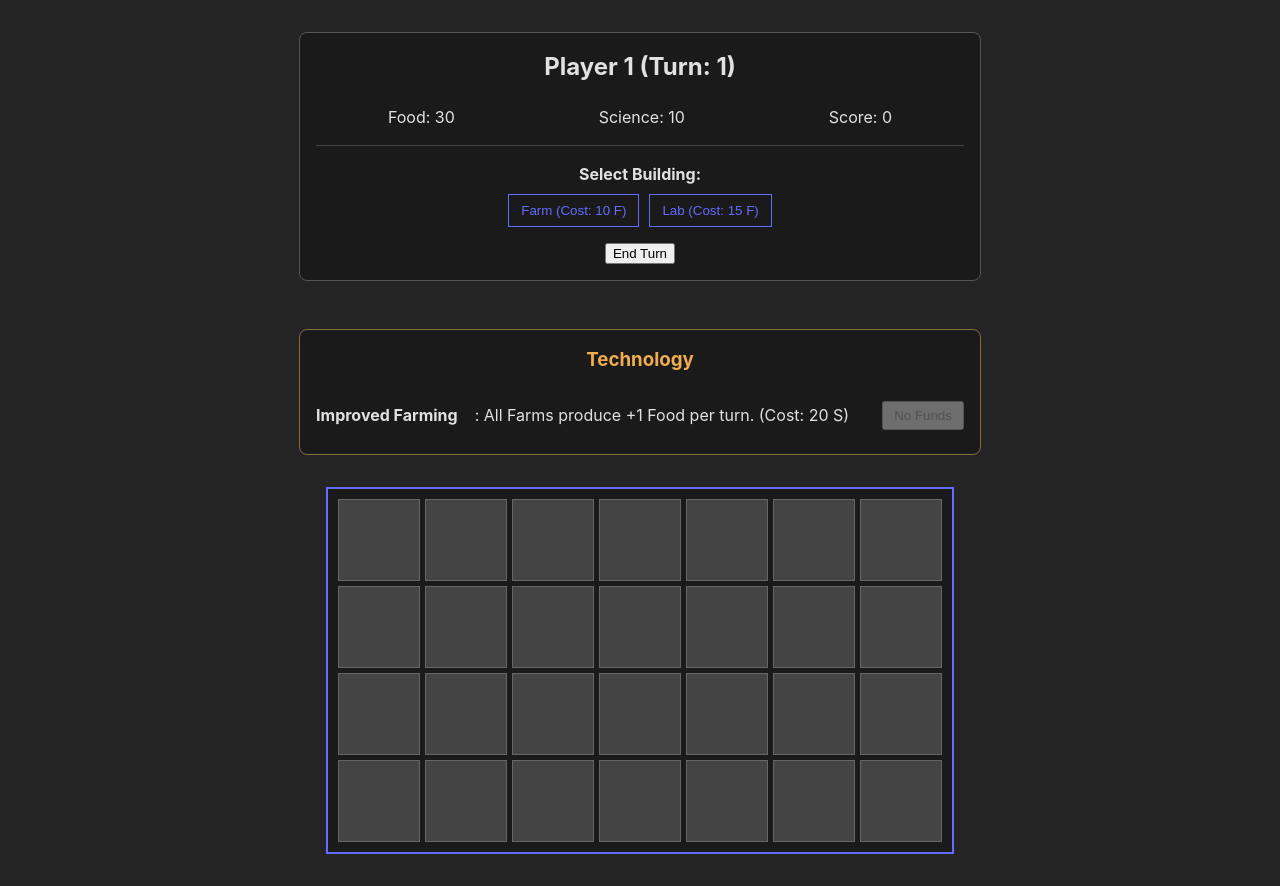
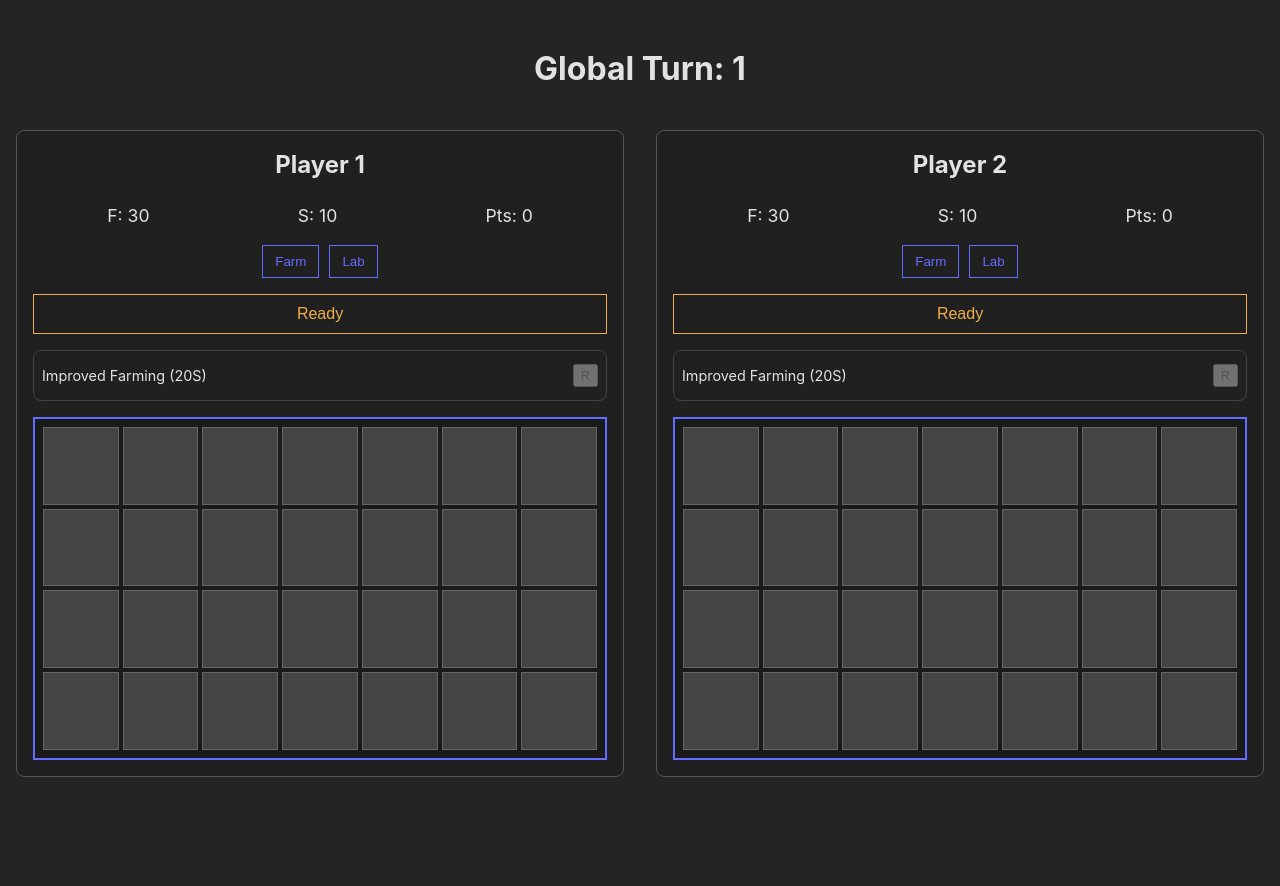
Before and after one commit to evian-christ/pact-prototype, a React (Vite) app: page / in a window 1280 px wide. After the commit the page ends 800 px from the top, so only its background shows below. Built offline with nearby package versions, Linux system fonts and the light colour scheme.

Commit message:
Feat: Implement 2-player simultaneous turn system

```diff
--- a/src/App.css
+++ b/src/App.css
@@ -1,23 +1,40 @@
 #root {
-  max-width: 1280px;
-  margin: 0 auto;
-  padding: 2rem;
-  text-align: center;
+  width: 100%;
 }
 
 .game-container {
   display: flex;
   flex-direction: column;
-  align-items: center;
+  width: 100%;
+  padding: 1rem;
+  box-sizing: border-box;
+}
+
+.turn-header {
+  text-align: center;
+  margin-bottom: 1rem;
+}
+
+.players-area {
+  display: flex;
+  justify-content: space-around;
   gap: 2rem;
+  width: 100%;
+}
+
+.player-interface {
+  display: flex;
+  flex-direction: column;
+  gap: 1rem;
+  padding: 1rem;
+  border: 1px solid #555;
+  border-radius: 8px;
+  background-color: #202020;
+  width: 48%;
 }
 
 .player-hud {
-  width: 100%;
-  padding: 1rem;
-  border: 1px solid #555;
-  border-radius: 8px;
-  background-color: #1a1a1a;
+  text-align: center;
 }
 
 .player-hud h2 {
@@ -27,62 +44,62 @@
 .stats {
   display: flex;
   justify-content: space-around;
+  margin-bottom: 1rem;
+  font-size: 1.1rem;
 }
 
 .board {
   display: grid;
   grid-template-columns: repeat(7, 1fr);
-  gap: 5px;
+  gap: 4px;
   border: 2px solid #646cff;
-  padding: 10px;
+  padding: 8px;
   background-color: #1a1a1a;
 }
 
 .tile {
-  width: 80px;
-  height: 80px;
+  width: 100%;
+  padding-bottom: 100%; /* Creates square aspect ratio */
+  position: relative;
   background-color: #444;
   border: 1px solid #666;
-  display: flex;
-  justify-content: center;
-  align-items: center;
-  font-size: 0.8rem;
   cursor: pointer;
   transition: background-color 0.2s;
+  box-sizing: border-box;
 }
 
 .tile:hover {
   background-color: #555;
 }
 
-/* Style for tiles that have a building on them */
+.tile > * {
+  position: absolute;
+  top: 50%;
+  left: 50%;
+  transform: translate(-50%, -50%);
+  font-size: 0.8rem;
+  color: white;
+  pointer-events: none; /* Allows clicking through the text */
+}
+
 .tile.farm {
-  background-color: #2a5a3e; /* A nice green for farms */
+  background-color: #2a5a3e;
   border-color: #6a994e;
-  font-weight: bold;
-  color: #f2e8cf;
 }
 
 .tile.lab {
-  background-color: #1d3b53; /* A cool blue for labs */
+  background-color: #1d3b53;
   border-color: #4a90e2;
-  font-weight: bold;
-  color: #e0e0e0;
 }
 
 .build-controls {
-  margin-top: 1rem;
-  padding-top: 1rem;
-  border-top: 1px solid #444;
-}
-
-.build-controls h4 {
-  margin-top: 0;
-  margin-bottom: 0.5rem;
+  display: flex;
+  justify-content: center;
+  gap: 10px;
+  margin-bottom: 1rem;
 }
 
 .build-button {
-  margin: 0 5px;
   padding: 8px 12px;
   border: 1px solid #646cff;
   background-color: transparent;
@@ -99,21 +116,29 @@
 .build-button.selected {
   background-color: #646cff;
   color: white;
-  box-shadow: 0 0 10px #646cff;
+}
+
+.ready-button {
+  width: 100%;
+  padding: 10px;
+  border: 1px solid #f0ad4e;
+  background-color: transparent;
+  color: #f0ad4e;
+  cursor: pointer;
+  font-size: 1rem;
+  transition: all 0.2s;
+}
+
+.ready-button.ready {
+  background-color: #f0ad4e;
+  color: #1a1a1a;
+  font-weight: bold;
 }
 
 .tech-panel {
-  width: 100%;
-  margin-top: 1rem;
-  padding: 1rem;
-  border: 1px solid #8a6d3b;
+  padding: 0.5rem;
+  border: 1px solid #444;
   border-radius: 8px;
-  background-color: #1a1a1a;
-}
-
-.tech-panel h3 {
-  margin-top: 0;
-  color: #f0ad4e;
 }
 
 .tech-panel ul {
@@ -126,7 +151,8 @@
   display: flex;
   justify-content: space-between;
   align-items: center;
-  padding: 0.5rem 0;
+  padding: 0.3rem 0;
+  font-size: 0.9rem;
 }
 
 .tech-panel li.researched {
@@ -135,6 +161,7 @@
 }
 
 .tech-panel button {
-  margin-left: 1rem;
-  padding: 5px 10px;
+  margin-left: 0.5rem;
+  padding: 2px 6px;
+  font-size: 0.8rem;
 }
--- a/src/App.jsx
+++ b/src/App.jsx
@@ -1,17 +1,16 @@
-
 import { useState, useMemo } from 'react';
 import './App.css';
 
 // --- Data Structures ---
-const INITIAL_TECH_TREE = {
+const createInitialTechTree = () => ({
   improved_farming: {
     name: "Improved Farming",
-    description: "All Farms produce +1 Food per turn.",
+    description: "Farms +1 Food",
     cost: { Science: 20 },
     researched: false,
     effect: { type: 'BOOST_BUILDING', building: 'Farm', resource: 'Food', amount: 1 },
   },
-};
+});
 
 const BUILDINGS = {
   Farm: { cost: { Food: 10 }, baseProduces: { Food: 3 } },
@@ -20,6 +19,15 @@ const BUILDINGS = {
 
 const BASE_INCOME = { Food: 2, Science: 1 };
 
+const createInitialPlayerState = () => ({
+  food: 30,
+  science: 10,
+  score: 0,
+  board: createInitialBoard(),
+  techTree: createInitialTechTree(),
+  isReady: false, // Player's ready status for the next turn
+});
+
 // --- Helper Functions ---
 const createInitialBoard = () =>
   Array(BOARD_HEIGHT).fill(null).map(() => Array(BOARD_WIDTH).fill(null));
@@ -27,17 +35,13 @@ const createInitialBoard = () =>
 // --- Constants ---
 const BOARD_WIDTH = 7;
 const BOARD_HEIGHT = 4;
+const NUM_PLAYERS = 2;
 
 // --- Components ---
 
 function Tile({ tileData, onTileClick }) {
-  let content = "";
-  let tileTypeClass = "";
-  if (tileData) {
-    content = tileData.type;
-    tileTypeClass = tileData.type.toLowerCase();
-  }
-  return <div className={`tile ${tileTypeClass}`} onClick={onTileClick}>{content}</div>;
+  const tileTypeClass = tileData ? tileData.type.toLowerCase() : '';
+  return <div className={`tile ${tileTypeClass}`} onClick={onTileClick}>{tileData?.type || ''}</div>;
 }
 
 function Board({ board, onTileClick }) {
@@ -56,53 +60,47 @@ function Board({ board, onTileClick }) {
   );
 }
 
-function PlayerHUD({ stats, onNextTurn, onSelectBuilding, selectedBuilding }) {
+function PlayerInterface({ player, playerName, onReady, onSelectBuilding, selectedBuilding, onTileClick, onResearch }) {
   return (
+    <div className="player-interface">
       <div className="player-hud">
-      <h2>Player 1 (Turn: {stats.turn})</h2>
+        <h2>{playerName}</h2>
         <div className="stats">
-        <span>Food: {stats.food}</span>
-        <span>Science: {stats.science}</span>
-        <span>Score: {stats.score}</span>
+          <span>F: {player.food}</span>
+          <span>S: {player.science}</span>
+          <span>Pts: {player.score}</span>
         </div>
         <div className="build-controls">
-        <h4>Select Building:</h4>
           {Object.keys(BUILDINGS).map(type => (
             <button
               key={type}
               className={`build-button ${selectedBuilding === type ? 'selected' : ''}`}
               onClick={() => onSelectBuilding(type)}
             >
-            {type} (Cost: {BUILDINGS[type].cost.Food} F)
+              {type}
             </button>
           ))}
         </div>
-      <button onClick={onNextTurn} style={{ marginTop: '1rem' }}>
-        End Turn
+        <button onClick={onReady} className={`ready-button ${player.isReady ? 'ready' : ''}`}>
+          {player.isReady ? 'Waiting...' : 'Ready'}
         </button>
       </div>
-  );
-}
-
-function TechPanel({ techTree, science, onResearch }) {
-  return (
       <div className="tech-panel">
-      <h3>Technology</h3>
         <ul>
-        {Object.entries(techTree).map(([techId, tech]) => {
-          const canAfford = science >= tech.cost.Science;
+          {Object.entries(player.techTree).map(([techId, tech]) => {
+            const canAfford = player.science >= tech.cost.Science;
             return (
               <li key={techId} className={tech.researched ? 'researched' : ''}>
-              <strong>{tech.name}</strong>: {tech.description} (Cost: {tech.cost.Science} S)
+                <span>{tech.name} ({tech.cost.Science}S)</span>
                 {!tech.researched && (
-                <button onClick={() => onResearch(techId)} disabled={!canAfford}>
-                  {canAfford ? 'Research' : 'No Funds'}
-                </button>
+                  <button onClick={() => onResearch(techId)} disabled={!canAfford}>R</button>
                 )}
               </li>
             );
           })}
         </ul>
+      </div>
+      <Board board={player.board} onTileClick={onTileClick} />
     </div>
   );
 }
@@ -111,83 +109,111 @@ function TechPanel({ techTree, science, onResearch }) {
 
 function App() {
   const [turn, setTurn] = useState(1);
-  const [food, setFood] = useState(30);
-  const [science, setScience] = useState(10);
-  const [score, setScore] = useState(0);
-  const [board, setBoard] = useState(createInitialBoard());
-  const [selectedBuilding, setSelectedBuilding] = useState(null);
-  const [techTree, setTechTree] = useState(INITIAL_TECH_TREE);
+  const [players, setPlayers] = useState(() => Array(NUM_PLAYERS).fill(null).map(() => createInitialPlayerState()));
+  const [selectedBuildings, setSelectedBuildings] = useState(Array(NUM_PLAYERS).fill(null));
 
-  const buildingBonuses = useMemo(() => {
-    const bonuses = {};
-    for (const tech of Object.values(techTree)) {
-      if (tech.researched && tech.effect.type === 'BOOST_BUILDING') {
-        const { building, resource, amount } = tech.effect;
-        if (!bonuses[building]) bonuses[building] = {};
-        if (!bonuses[building][resource]) bonuses[building][resource] = 0;
-        bonuses[building][resource] += amount;
-      }
-    }
-    return bonuses;
-  }, [techTree]);
+  const handleSelectBuilding = (playerIndex, buildingType) => {
+    setSelectedBuildings(prev => {
+      const newSelection = [...prev];
+      newSelection[playerIndex] = newSelection[playerIndex] === buildingType ? null : buildingType;
+      return newSelection;
+    });
+  };
 
-  const handleSelectBuilding = (type) => setSelectedBuilding(prev => prev === type ? null : type);
+  const handleTileClick = (playerIndex, rowIndex, colIndex) => {
+    const selectedBuilding = selectedBuildings[playerIndex];
+    if (!selectedBuilding) return;
 
-  const handleTileClick = (rowIndex, colIndex) => {
-    if (!selectedBuilding || board[rowIndex][colIndex]) return;
+    const player = players[playerIndex];
+    if (player.board[rowIndex][colIndex]) return;
 
     const buildingInfo = BUILDINGS[selectedBuilding];
-    if (food < buildingInfo.cost.Food) {
-      alert(`Not enough food!`);
+    if (player.food < buildingInfo.cost.Food) {
+      alert('Not enough food!');
       return;
     }
 
-    setFood(f => f - buildingInfo.cost.Food);
-    const newBoard = board.map(r => [...r]);
+    const newPlayers = [...players];
+    const newPlayer = { ...newPlayers[playerIndex] };
+    newPlayer.food -= buildingInfo.cost.Food;
+    const newBoard = newPlayer.board.map(r => [...r]);
     newBoard[rowIndex][colIndex] = { type: selectedBuilding };
-    setBoard(newBoard);
+    newPlayer.board = newBoard;
+    newPlayers[playerIndex] = newPlayer;
+    setPlayers(newPlayers);
   };
 
-  const handleResearch = (techId) => {
-    const tech = techTree[techId];
-    if (!tech || tech.researched || science < tech.cost.Science) return;
+  const handleResearch = (playerIndex, techId) => {
+    const player = players[playerIndex];
+    const tech = player.techTree[techId];
+    if (!tech || tech.researched || player.science < tech.cost.Science) return;
 
-    setScience(s => s - tech.cost.Science);
-    setTechTree(prevTree => ({
-      ...prevTree,
-      [techId]: { ...prevTree[techId], researched: true },
-    }));
+    const newPlayers = [...players];
+    const newPlayer = { ...newPlayers[playerIndex] };
+    newPlayer.science -= tech.cost.Science;
+    const newTechTree = { ...newPlayer.techTree, [techId]: { ...tech, researched: true } };
+    newPlayer.techTree = newTechTree;
+    newPlayers[playerIndex] = newPlayer;
+    setPlayers(newPlayers);
   };
 
-  const handleNextTurn = () => {
+  const handleReady = (playerIndex) => {
+    const newPlayers = [...players];
+    newPlayers[playerIndex].isReady = !newPlayers[playerIndex].isReady;
+    setPlayers(newPlayers);
+
+    // Check if all players are ready
+    if (newPlayers.every(p => p.isReady)) {
+      processTurn();
+    }
+  };
+
+  const processTurn = () => {
+    console.log("--- Processing Turn", turn, "---");
+    let newPlayers = players.map(player => {
+      const buildingBonuses = {}; // Simplified for now
       let foodIncome = BASE_INCOME.Food;
       let scienceIncome = BASE_INCOME.Science;
 
-    board.forEach(row => {
+      player.board.forEach(row => {
         row.forEach(tile => {
           if (!tile) return;
           const building = BUILDINGS[tile.type];
-        const bonus = buildingBonuses[tile.type] || {};
-        foodIncome += (building.baseProduces.Food || 0) + (bonus.Food || 0);
-        scienceIncome += (building.baseProduces.Science || 0) + (bonus.Science || 0);
+          foodIncome += building.baseProduces.Food || 0;
+          scienceIncome += building.baseProduces.Science || 0;
         });
       });
 
+      return {
+        ...player,
+        food: player.food + foodIncome,
+        science: player.science + scienceIncome,
+        isReady: false, // Reset for next turn
+      };
+    });
+
+    setPlayers(newPlayers);
     setTurn(t => t + 1);
-    setFood(f => f + foodIncome);
-    setScience(s => s + scienceIncome);
+    setSelectedBuildings(Array(NUM_PLAYERS).fill(null));
   };
 
   return (
     <div className="game-container">
-      <PlayerHUD
-        stats={{ turn, food, science, score }}
-        onNextTurn={handleNextTurn}
-        onSelectBuilding={handleSelectBuilding}
-        selectedBuilding={selectedBuilding}
+      <div className="turn-header"><h1>Global Turn: {turn}</h1></div>
+      <div className="players-area">
+        {players.map((player, index) => (
+          <PlayerInterface
+            key={index}
+            player={player}
+            playerName={`Player ${index + 1}`}
+            onReady={() => handleReady(index)}
+            onSelectBuilding={(type) => handleSelectBuilding(index, type)}
+            selectedBuilding={selectedBuildings[index]}
+            onTileClick={(r, c) => handleTileClick(index, r, c)}
+            onResearch={(techId) => handleResearch(index, techId)}
           />
-      <TechPanel techTree={techTree} science={science} onResearch={handleResearch} />
-      <Board board={board} onTileClick={handleTileClick} />
+        ))}
+      </div>
     </div>
   );
 }
```
Lines whose indentation alone changed are shown as unchanged.
